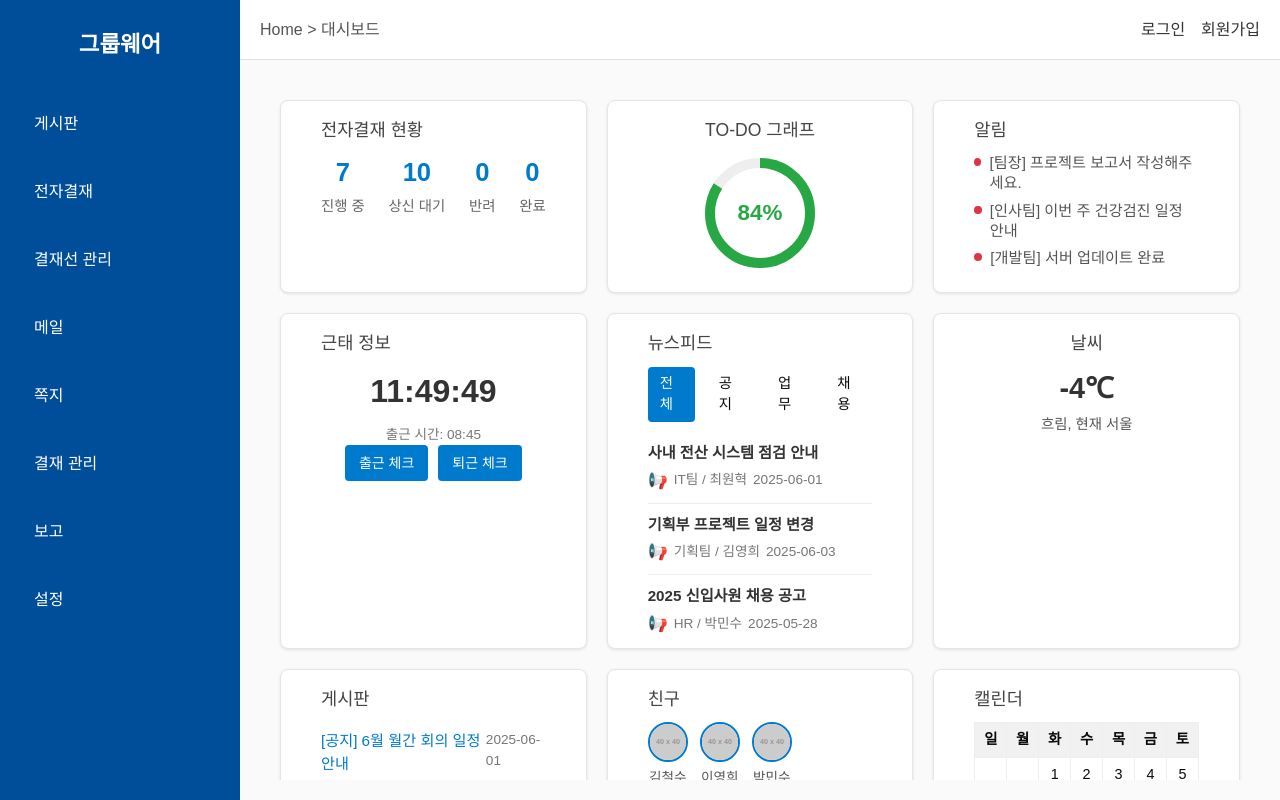
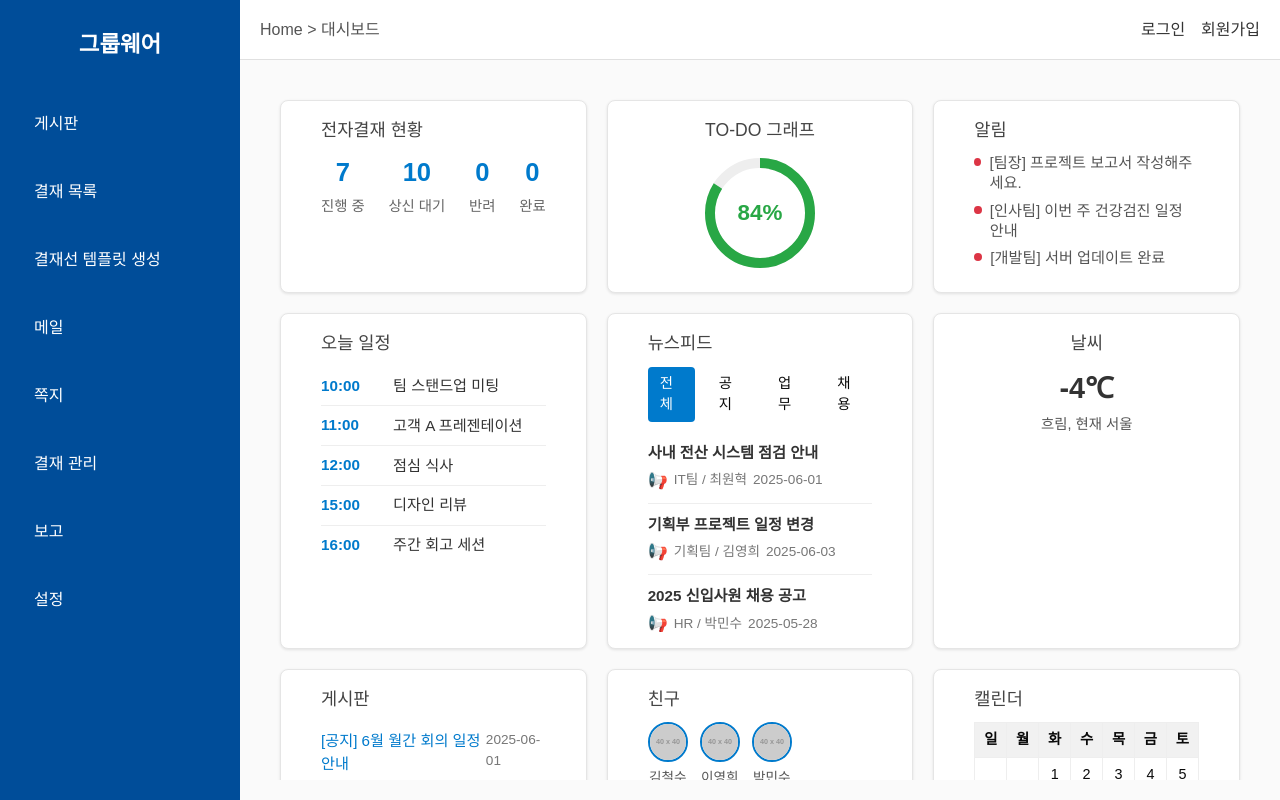
Before and after one commit to zcarc/hs-frontend, a Nuxt app: page / in a window 1280 px wide. Built offline with nearby package versions, Linux system fonts and the light colour scheme; no server answers.

Commit message:
회원가입 팀 공통코드 추가

```diff
--- a/components/Sidebar/Sidebar.vue
+++ b/components/Sidebar/Sidebar.vue
@@ -28,12 +28,12 @@ const menuItems = [
   },
   {
     key: "approval",
-    name: "전자결재",
+    name: "결재 목록",
     route: { path: "/approval", query: { page: 1 } },
   },
   {
     key: "approval-step",
-    name: "결재선 관리",
+    name: "결재선 템플릿 생성",
     route: { path: "/approval/step-template" },
   },
   { key: "mail", name: "메일", route: { path: "/mail" } },
--- /dev/null
+++ b/modules/team/constants/index.ts
@@ -0,0 +1,8 @@
+import { TeamCodeEnum } from "~/modules/team/enum";
+
+export const TeamCodeLabel: Record<TeamCodeEnum, string> = {
+  [TeamCodeEnum.DEVELOPMENT]: "개발팀",
+  [TeamCodeEnum.MARKETING]: "마케팅팀",
+  [TeamCodeEnum.HR]: "인사팀",
+  [TeamCodeEnum.SALES]: "영업팀",
+};
--- /dev/null
+++ b/modules/team/enum/index.ts
@@ -0,0 +1,6 @@
+export enum TeamCodeEnum {
+  DEVELOPMENT = "development",
+  MARKETING = "marketing",
+  HR = "hr",
+  SALES = "sales",
+}
--- /dev/null
+++ b/modules/team/types/index.ts
@@ -0,0 +1,6 @@
+import type { TeamCodeEnum } from "~/modules/team/enum";
+
+export interface TeamCodeType {
+  id: number;
+  code: TeamCodeEnum;
+}
--- a/pages/approval/index.vue
+++ b/pages/approval/index.vue
@@ -1,119 +1,74 @@
 <template>
-  <Card class="w-full max-w-4xl mx-auto mt-8">
-    <CardContent>
-      <div class="flex flex-col gap-6">
-        <!-- 헤더 -->
-        <div class="flex justify-between items-center">
-          <h1 class="text-2xl font-bold text-gray-900">전자결재</h1>
+  <div class="board-container">
+    <h1 class="board-title">결재 목록</h1>
+    <div class="board-toolbar">
+      <select v-model="filterStatus" class="board-toolbar-select">
+        <option value="all">전체상태</option>
+        <option value="submitted">상신대기</option>
+        <option value="in_progress">진행중</option>
+        <option value="completed">완료</option>
+        <option value="rejected">반려</option>
+      </select>
+      <input
+        v-model="search"
+        type="text"
+        placeholder="제목/기안자 검색"
+        class="board-search"
+      />
       <template v-if="auth.user">
         <NuxtLink to="/approval/create">
-              <Button> <PlusIcon class="mr-2 h-4 w-4" /> 새 결재 작성 </Button>
+          <Button>새 결재 작성</Button>
         </NuxtLink>
       </template>
     </div>
 
-        <!-- 툴바 (필터/검색) -->
-        <div class="flex gap-2">
-          <Select v-model="filterStatus" class="w-36">
-            <SelectTrigger>
-              <SelectValue placeholder="전체상태" />
-            </SelectTrigger>
-            <SelectContent>
-              <SelectItem value="all">전체상태</SelectItem>
-              <SelectItem value="submitted">상신대기</SelectItem>
-              <SelectItem value="in_progress">진행중</SelectItem>
-              <SelectItem value="completed">완료</SelectItem>
-              <SelectItem value="rejected">반려</SelectItem>
-            </SelectContent>
-          </Select>
-          <Input
-            v-model="search"
-            placeholder="제목/작성자 검색"
-            class="flex-1"
-            @keyup.enter=""
-          />
+    <div class="approval-list-header">
+      <span class="col-no">번호</span>
+      <span class="text-left pl-2">제목</span>
+      <span class="col-author">상태</span>
+      <span class="col-author">기안자</span>
+      <span class="col-date">기안일</span>
     </div>
-
-        <!-- 리스트 헤더 -->
+    <div v-if="approvalDocuments.length > 0" class="board-list">
       <div
-          class="grid grid-cols-5 font-semibold text-sm text-gray-600 px-3 py-2 bg-gray-50 rounded"
+        v-for="(item, index) in approvalDocuments"
+        :key="item.id"
+        class="board-list-row"
       >
-          <span class="text-center">번호</span>
-          <span>제목</span>
-          <span class="text-center">기안자</span>
-          <span class="text-center">기안일</span>
-          <span class="text-center">상태</span>
-          <!-- <span class="text-center">단계</span> -->
-        </div>
-
-        <!-- 리스트 내용 -->
-        <div v-if="approvalDocuments.length > 0" class="flex flex-col gap-0.5">
-          <div
-            v-for="(item, idx) in approvalDocuments"
-            :key="item.id"
-            class="grid grid-cols-5 items-center px-3 py-2 rounded hover:bg-blue-50 transition"
-          >
-            <span class="text-center">{{ no - idx }}</span>
-            <NuxtLink
-              :to="`/approval/${item.id}`"
-              class="truncate text-blue-600 hover:underline"
-            >
-              {{ item.title }}
+        <span class="col-no">{{ no - index }}</span>
+        <NuxtLink :to="`/approval/${item.id}`">
+          <span class="col-title cursor-pointer">{{ item.title }}</span>
         </NuxtLink>
-            <span class="text-center">{{ item.drafter.name }}</span>
-            <span class="text-center">{{ formatDate(item.createdAt) }}</span>
-            <span class="text-center">
-              {{ getStatusLabel(item.status) }}
-            </span>
-            <!-- <span class="text-center">{{ item.step }}</span> -->
+        <span class="col-author">{{ item.drafter.name }}</span>
+        <span class="col-date">{{ formatDate(item.createdAt) }}</span>
+        <span class="col-author">{{ getStatusLabel(item.status) }}</span>
       </div>
     </div>
-        <div v-else class="py-12 text-center text-gray-400">
-          전자결재 문서가 없습니다.
+    <div v-else class="board-empty">전자결재 문서가 없습니다.</div>
+
+    <CustomPagination class="mt-10" :limit="meta.limit" :total="meta.total" />
   </div>
-
-        <!-- 페이지네이션 -->
-        <!-- <Pagination
-          :total="total"
-          :limit="limit"
-          v-model:page="curPage"
-          class="justify-center mt-2"
-        /> -->
-      </div>
-    </CardContent>
-  </Card>
 </template>
 
 <script setup lang="ts">
-import { PlusIcon } from "lucide-vue-next";
+import { getStatusLabel } from "~/lib/approval.lib";
 import type {
   ApprovalDocument,
   GetApprovalDocumentData,
 } from "~/types/approval";
-import { getStatusLabel } from "~/lib/approval.lib";
 
 const auth = useAuthStore();
 
 const approvalDocuments = ref<ApprovalDocument[]>([]);
-const meta = ref({
-  total: 0,
-  page: 1,
-  limit: 10,
-});
-
+const meta = ref({ total: 0, page: 1, limit: 10 });
 const route = useRoute();
 const page = computed(() => Number(route.query.page) || 1);
 const no = computed(
-  () => meta.value.total - (page.value - 1) * meta.value.limit
+  () => meta.value.total - (page.value - 1) * meta.value.limit,
 );
 
-const res = await getData(page.value, meta.value.limit);
-console.log("res", res);
-
-if (res) {
-  approvalDocuments.value = res.approvalDocuments;
-  meta.value = res.meta;
-}
+const search = ref("");
+const filterStatus = ref("all");
 
 async function getData(page: number = 1, limit: number = 10) {
   try {
@@ -124,18 +79,42 @@ async function getData(page: number = 1, limit: number = 10) {
           page,
           limit,
         },
-      }
+      },
     );
   } catch (e) {
     alert("목록 요청 실패");
   }
 }
 
-// 검색 및 필터용 상태
-const search = ref("");
-const filterStatus = ref("all");
+watchEffect(async () => {
+  const res = await getData(page.value, meta.value.limit);
+  if (res) {
+    approvalDocuments.value = res.approvalDocuments;
+    meta.value.limit = res.meta.limit;
+  }
+});
 
 function formatDate(dateStr: string) {
   return dateStr.slice(0, 10);
 }
 </script>
+
+<style scoped src="/assets/css/shared/pages/board/list.css" />
+<style scoped>
+.approval-list-header {
+  display: grid;
+  grid-template-columns: 60px 1fr 60px 100px 120px;
+  align-items: center;
+  padding: 8px 0;
+
+  background: #f7fafc;
+  border-radius: 6px;
+  font-size: 1rem;
+  color: #555;
+  font-weight: 600;
+  margin-bottom: 5px;
+  border: 1px solid #eee;
+  padding-left: 12px;
+  padding-right: 12px;
+}
+</style>
--- a/pages/index.css
+++ b/pages/index.css
@@ -433,3 +433,70 @@
         grid-template-columns: 1fr;
     }
 }
+
+/* 오늘 일정 카드 */
+.card-today-schedule {
+    background-color: #fff;
+    border-radius: 8px;
+    box-shadow: 0 1px 3px rgba(0, 0, 0, 0.1);
+    padding: 16px;
+}
+
+.card-today-schedule h2 {
+    font-size: 1.1rem;
+    margin-bottom: 10px;
+    color: #444;
+}
+
+/* 일정 목록 */
+.schedule-list {
+    list-style: none;
+    margin: 0;
+    padding: 0;
+    max-height: 240px;
+    overflow-y: auto;
+}
+
+.schedule-list li {
+    display: flex;
+    align-items: center;
+    justify-content: flex-start;
+    padding: 8px 0;
+    border-bottom: 1px solid #eee;
+}
+
+.schedule-list li:last-child {
+    border-bottom: none;
+}
+
+/* 시간 부분 */
+.schedule-list .time {
+    flex: 0 0 60px;
+    font-size: 0.95rem;
+    font-weight: bold;
+    color: #007acc;
+    text-align: left;
+    margin-right: 12px;
+}
+
+/* 제목 부분 */
+.schedule-list .title {
+    flex: 1;
+    font-size: 0.95rem;
+    color: #333;
+    line-height: 1.3;
+}
+
+/* 스크롤바 (간단 스타일) */
+.schedule-list::-webkit-scrollbar {
+    width: 6px;
+}
+
+.schedule-list::-webkit-scrollbar-thumb {
+    background-color: rgba(0, 0, 0, 0.1);
+    border-radius: 3px;
+}
+
+.schedule-list::-webkit-scrollbar-track {
+    background-color: transparent;
+}
--- a/pages/index.vue
+++ b/pages/index.vue
@@ -43,15 +43,27 @@
         </Card>
 
         <!-- 4) 근태정보 (디지털 시계) -->
-        <Card class="card-clock">
+        <!--        <Card class="card-clock">-->
+        <!--          <CardContent>-->
+        <!--            <h2>근태 정보</h2>-->
+        <!--            <div class="clock-display">{{ clock }}</div>-->
+        <!--            <div class="small-text">출근 시간: 08:45</div>-->
+        <!--            <div class="btn-attendance">-->
+        <!--              <Button @click="checkIn">출근 체크</Button>-->
+        <!--              <Button @click="checkOut">퇴근 체크</Button>-->
+        <!--            </div>-->
+        <!--          </CardContent>-->
+        <!--        </Card>-->
+
+        <Card class="card-today-schedule">
           <CardContent>
-            <h2>근태 정보</h2>
-            <div class="clock-display">{{ clock }}</div>
-            <div class="small-text">출근 시간: 08:45</div>
-            <div class="btn-attendance">
-              <Button @click="checkIn">출근 체크</Button>
-              <Button @click="checkOut">퇴근 체크</Button>
-            </div>
+            <h2>오늘 일정</h2>
+            <ul class="schedule-list">
+              <li v-for="event in todayEvents" :key="event.id">
+                <span class="time">{{ event.time }}</span>
+                <span class="title">{{ event.title }}</span>
+              </li>
+            </ul>
           </CardContent>
         </Card>
 
@@ -261,7 +273,7 @@ const newsList = ref([
 const filteredNews = computed(() =>
   selectedCategory.value === "전체"
     ? newsList.value
-    : newsList.value.filter((n) => n.category === selectedCategory.value)
+    : newsList.value.filter((n) => n.category === selectedCategory.value),
 );
 
 // 날씨 (예시 고정)
@@ -284,5 +296,13 @@ const friends = [
   { name: "이영희", avatar: "https://via.placeholder.com/40" },
   { name: "박민수", avatar: "https://via.placeholder.com/40" },
 ];
+
+const todayEvents = [
+  { id: 1, time: "10:00", title: "팀 스탠드업 미팅" },
+  { id: 2, time: "11:00", title: "고객 A 프레젠테이션" },
+  { id: 3, time: "12:00", title: "점심 식사" },
+  { id: 4, time: "15:00", title: "디자인 리뷰" },
+  { id: 5, time: "16:00", title: "주간 회고 세션" },
+];
 </script>
 <style scoped src="./index.css" />
```
Also changed, not shown: pages/approval/step-template/index.vue (+16 -5 lines), pages/signup.vue (+49 -0 lines), modules/approval/api/index.ts (deleted). Lines whose indentation alone changed are shown as unchanged.
